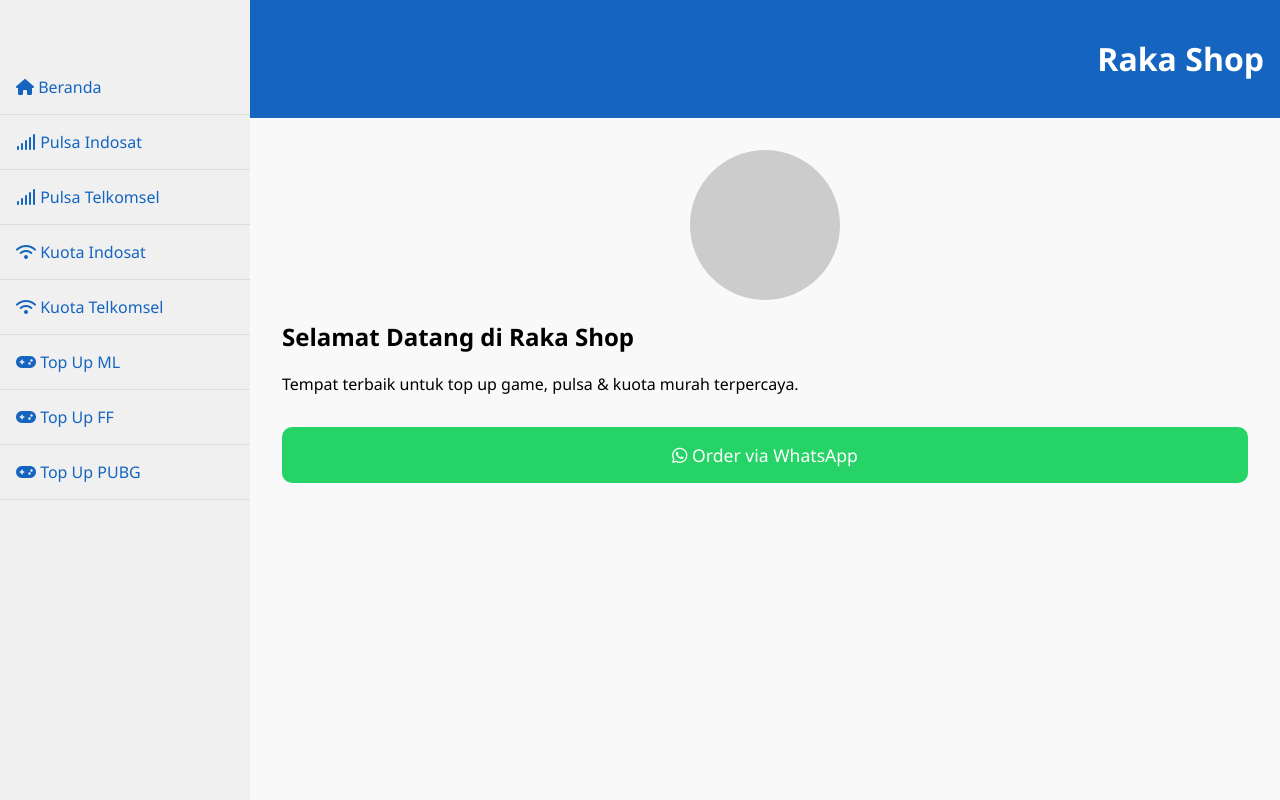
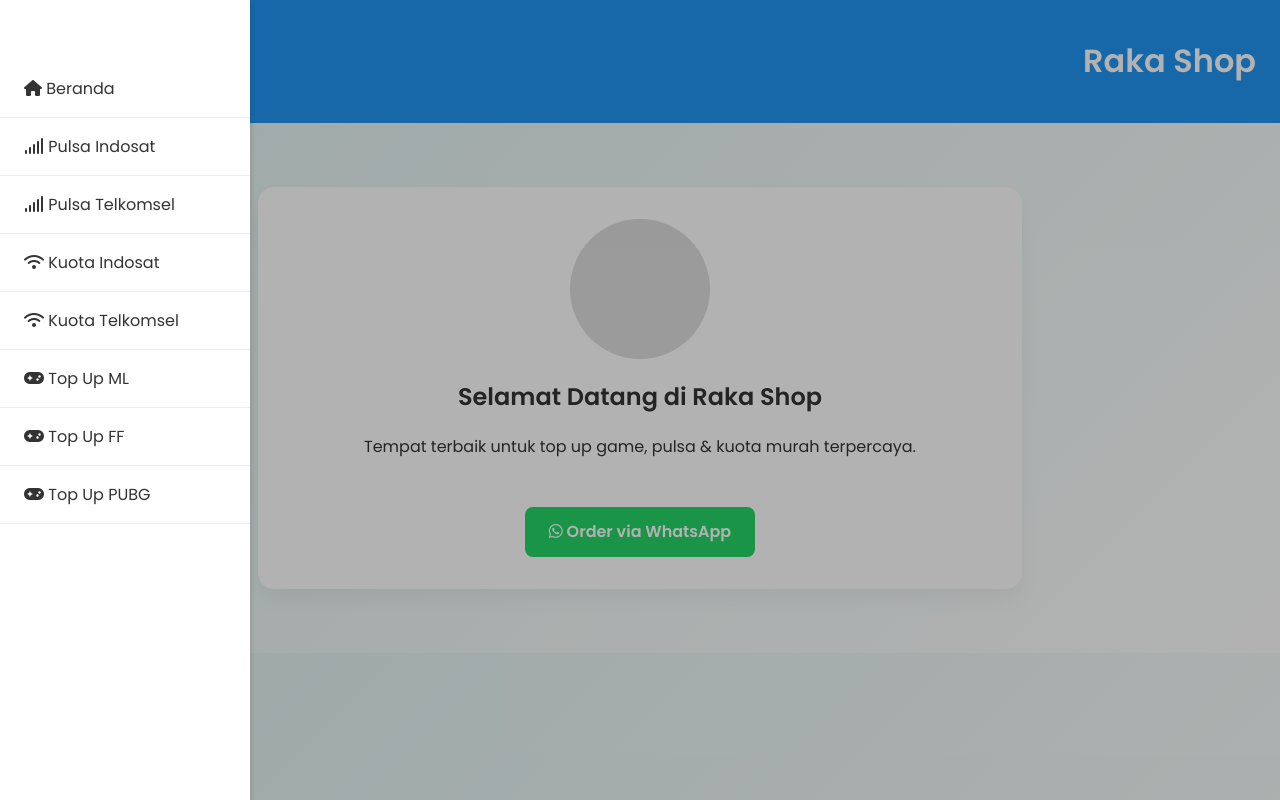
Before and after one commit to RakaShopp/marketplace.rakashopp, a plain HTML site: page index.html in a window 1280 px wide. Both pictures are taken after a click on the element 26 px from the left and 58 px from the top of the page. Drawn offline with Linux system fonts and the light colour scheme.

Commit message:
Update style.css

```diff
--- a/assets/style.css
+++ b/assets/style.css
@@ -1,17 +1,108 @@
 
-body { margin: 0; font-family: 'Segoe UI', sans-serif; background: #f9f9f9; }
-header { background-color: #1565c0; color: white; padding: 1rem; display: flex; align-items: center; justify-content: space-between; }
-.menu-toggle { font-size: 24px; cursor: pointer; display: block; }
-nav { position: fixed; top: 0; left: -250px; width: 250px; height: 100%; background: #f0f0f0; padding-top: 60px; transition: 0.3s; overflow-y: auto; }
-nav a { display: block; padding: 1rem; color: #1565c0; text-decoration: none; border-bottom: 1px solid #ddd; }
-nav a:hover { background: #e3e3e3; }
-nav.active { left: 0; }
-main { margin-left: 0; padding: 2rem; transition: margin-left 0.3s; }
-nav.active ~ main { margin-left: 250px; }
-.profile-pic { width: 150px; height: 150px; border-radius: 50%; background: #ccc; margin: 0 auto 1rem auto; }
-.content-box { max-width: 700px; margin: auto; background: white; padding: 2rem; border-radius: 12px; box-shadow: 0 2px 8px rgba(0,0,0,0.1); }
-.price-list { max-width: 500px; margin: 2rem auto; background: #fff; padding: 1.5rem; border-radius: 12px; box-shadow: 0 2px 5px rgba(0,0,0,0.1); }
-.price-item { display: flex; justify-content: space-between; padding: 0.75rem 0; border-bottom: 1px solid #eee; }
-.price-item:last-child { border-bottom: none; }
-.wa-button { display: block; margin-top: 2rem; background: #25d366; color: white; text-align: center; padding: 1rem; border-radius: 10px; font-size: 1.1rem; text-decoration: none; transition: background 0.3s ease; }
-.wa-button:hover { background: #1ebe57; }
+body {
+  margin: 0;
+  font-family: 'Poppins', sans-serif;
+  background: linear-gradient(135deg, #e0f2f1, #ffffff);
+  color: #333;
+}
+
+header {
+  background: #2196f3;
+  color: white;
+  padding: 1rem 1.5rem;
+  display: flex;
+  align-items: center;
+  justify-content: space-between;
+  position: sticky;
+  top: 0;
+  z-index: 10;
+}
+
+.menu-toggle {
+  font-size: 1.5rem;
+  cursor: pointer;
+}
+
+#sidebar {
+  position: fixed;
+  top: 0;
+  left: -250px;
+  width: 250px;
+  height: 100%;
+  background: white;
+  box-shadow: 2px 0 5px rgba(0,0,0,0.1);
+  padding-top: 60px;
+  transition: left 0.3s ease;
+  z-index: 20;
+}
+
+#sidebar.active {
+  left: 0;
+}
+
+#sidebar a {
+  display: block;
+  padding: 1rem 1.5rem;
+  color: #333;
+  text-decoration: none;
+  border-bottom: 1px solid #eee;
+  transition: background 0.2s;
+}
+
+#sidebar a:hover {
+  background: #f0f0f0;
+}
+
+.overlay {
+  position: fixed;
+  top: 0; left: 0;
+  width: 100%; height: 100%;
+  background: rgba(0,0,0,0.3);
+  z-index: 15;
+  display: none;
+}
+
+#sidebar.active ~ .overlay {
+  display: block;
+}
+
+.hero {
+  max-width: 700px;
+  margin: 4rem auto;
+  padding: 2rem;
+  background: #fff;
+  text-align: center;
+  border-radius: 16px;
+  box-shadow: 0 10px 20px rgba(0,0,0,0.05);
+  animation: fadeIn 1s ease-in-out;
+}
+
+.profile-pic {
+  width: 140px;
+  height: 140px;
+  background: #ddd;
+  border-radius: 50%;
+  margin: 0 auto 1rem;
+}
+
+.wa-button {
+  margin-top: 2rem;
+  display: inline-block;
+  background: #25D366;
+  color: white;
+  padding: 0.8rem 1.5rem;
+  border-radius: 8px;
+  font-weight: 600;
+  text-decoration: none;
+  font-size: 1rem;
+  transition: background 0.3s ease;
+}
+
+.wa-button:hover {
+  background: #1ebe57;
+}
+
+@keyframes fadeIn {
+  from { opacity: 0; transform: translateY(20px); }
+  to { opacity: 1; transform: translateY(0); }
+}
```
